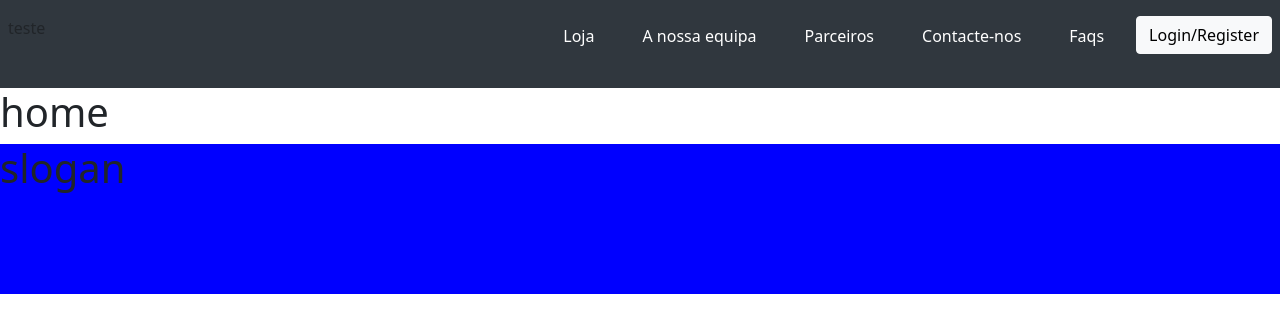
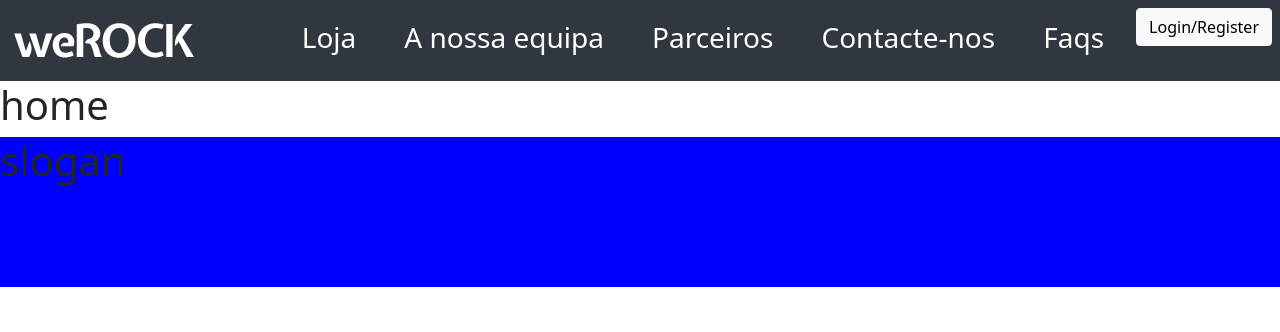
Before and after one commit to UPSxACE/quarrymanager-reactfrontend, a React (Create React App) app: page / in a window 1280 px wide. Shown: the top 332 px of the page. Built offline with nearby package versions, Linux system fonts and the light colour scheme.

Commit message:
implementaçao do logo e ajustes no css da navbar

```diff
--- a/src/website/components/navbar.js
+++ b/src/website/components/navbar.js
@@ -1,6 +1,7 @@
 import { useState } from "react";
 import { Button, Col, Row, Container, Navbar, Nav } from "react-bootstrap";
 import styled from "styled-components";
+import weROCK from "../../images/website/weROCK.png";
 export { NavbarComponent };
 
 function NavbarComponent(props) {
@@ -8,8 +9,10 @@ function NavbarComponent(props) {
   if (guest) {
     return (
       <StyledNavbar className={props.className}>
-        <div className="d-flex bd-highlight mb-3 w-100 justify-content-end">
-          <div className=" p-2 bd-highlight me-auto">teste</div>
+        <div className="d-flex bd-highlight w-100 justify-content-end">
+          <div className=" p-2 bd-highlight me-auto">
+            <LogoWEROCK src={weROCK}></LogoWEROCK>
+          </div>
           <div className="p-2 bd-highlight">
             <StyledNavLink href="#">Loja</StyledNavLink>
           </div>
@@ -38,10 +41,18 @@ function NavbarComponent(props) {
 
 const StyledNavbar = styled(Navbar)`
   background-color: #30373e;
+  padding-top: 0px;
+  padding-bottom: 0px;
 `;
 
 const StyledNavLink = styled(Nav.Link)`
   color: white;
+  font-size: 28px;
+`;
+
+const LogoWEROCK = styled.img`
+  width: 191px;
+  height: auto;
 `;
 
 {
```
Also changed, not shown: src/images/website/weROCK.png (added).
